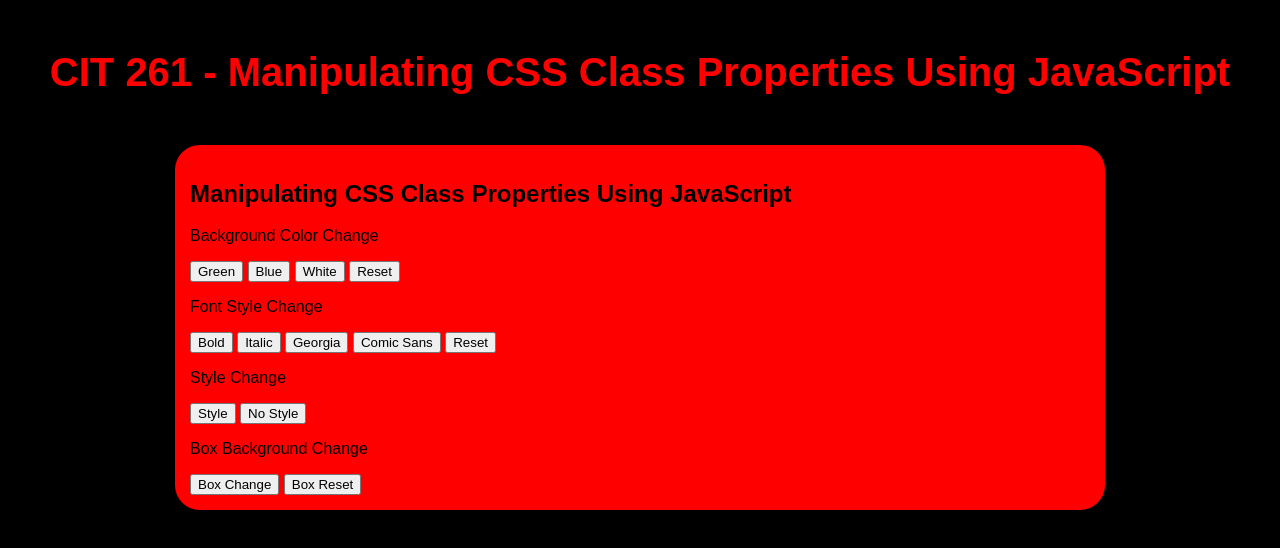
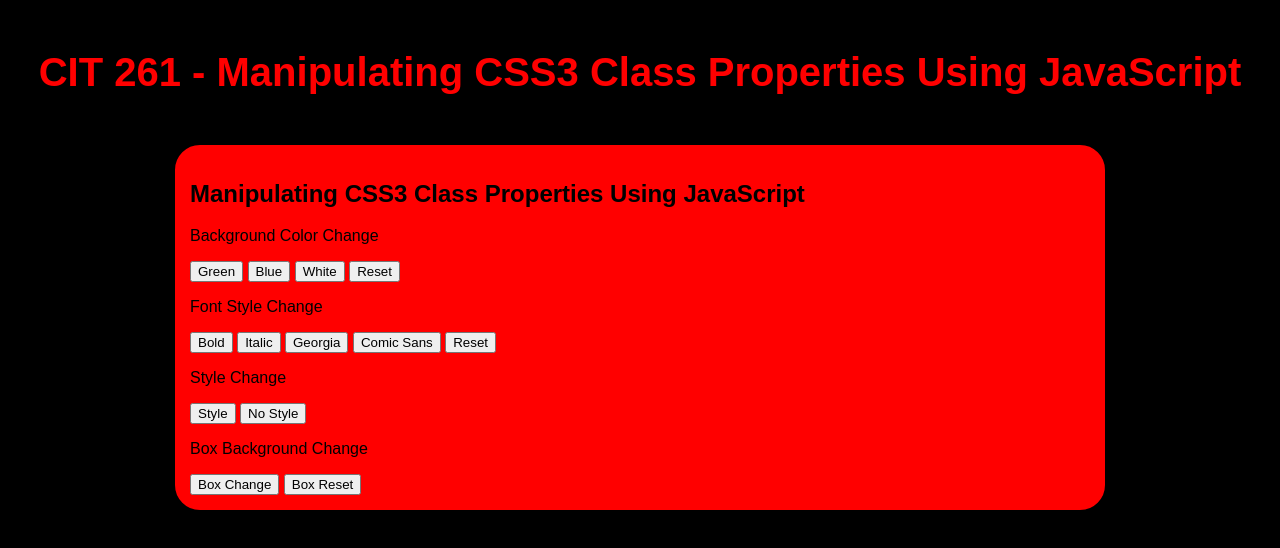
Before and after one commit to benedict-justin/CIT-360, a website: page HTML5Application/public_html/manipulating-CSS-class-properties-using-javascript.html in a window 1280 px wide. Drawn offline with Linux system fonts and the light colour scheme.

Commit message:
Update manipulating-CSS-class-properties-using-javascript.html

```diff
--- a/HTML5Application/public_html/manipulating-CSS-class-properties-using-javascript.html
+++ b/HTML5Application/public_html/manipulating-CSS-class-properties-using-javascript.html
@@ -2,7 +2,7 @@
 <html lang="en">
 <head>
 	<meta charset="utf-8">
-	<title>CIT 261 - Manipulating CSS</title>
+	<title>CIT 261 - Manipulating CSS3</title>
 	<link rel="stylesheet" type="text/css" href="style.css" media="screen">
 
 	<script type="text/javascript">
@@ -64,11 +64,11 @@
 <body>
 	<header>
 	<a href="index.html">
-               <h1>CIT 261 - Manipulating CSS Class Properties Using JavaScript</h1>
+               <h1>CIT 261 - Manipulating CSS3 Class Properties Using JavaScript</h1>
 	</a>
 	</header>
 	<div class="background2">
-		<h2>Manipulating CSS Class Properties Using JavaScript</h2>
+		<h2>Manipulating CSS3 Class Properties Using JavaScript</h2>
 		<p>Background Color Change<p>
 		<button onclick="backgroundColor('green')">Green</button>
 		<button onclick="backgroundColor('blue')">Blue</button>
```
